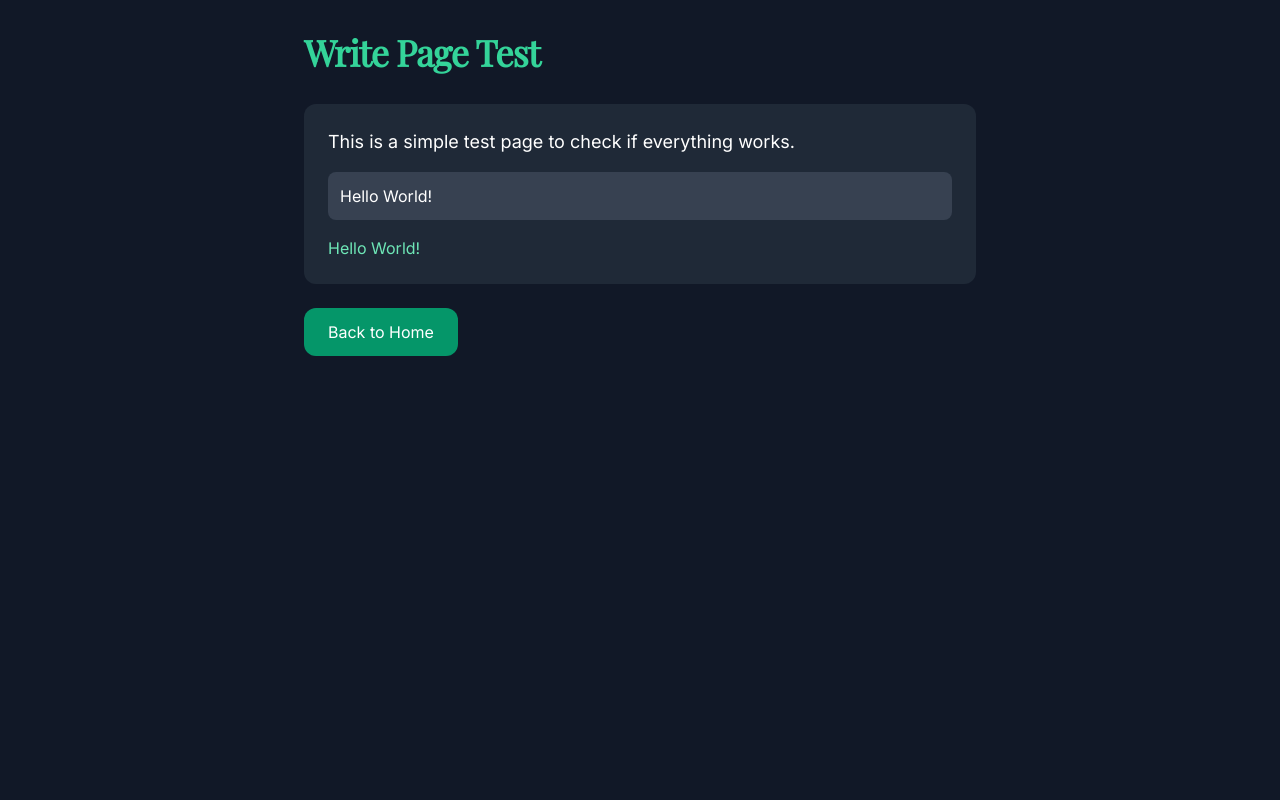
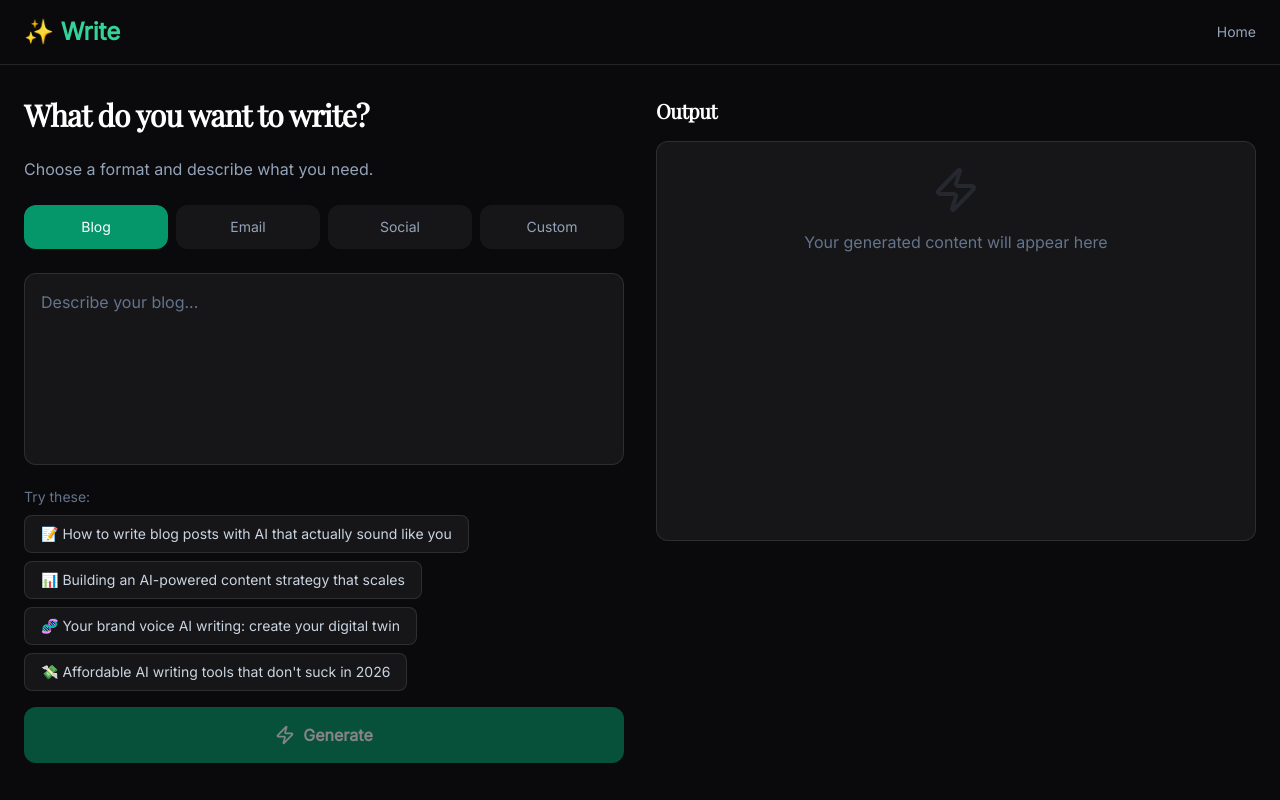
Before and after one commit to xiaomo945/try-ai-writer, a Next.js app: page /write in a window 1280 px wide. Built offline with nearby package versions, Linux system fonts and the light colour scheme.

Commit message:
feat: restore basic write page functionality

```diff
--- a/app/write/page.tsx
+++ b/app/write/page.tsx
@@ -1,29 +1,181 @@
 "use client";
 
 import { useState } from "react";
+import { Zap, Copy, Download, Trash2, Loader2, Check } from "lucide-react";
 import Link from "next/link";
 
+type WritingMode = "blog" | "email" | "social" | "custom";
+type GenerateState = "idle" | "loading" | "done" | "error";
+
+const examplePrompts = [
+  { text: "How to write blog posts with AI that actually sound like you", icon: "📝" },
+  { text: "Building an AI-powered content strategy that scales", icon: "📊" },
+  { text: "Your brand voice AI writing: create your digital twin", icon: "🧬" },
+  { text: "Affordable AI writing tools that don't suck in 2026", icon: "💸" },
+];
+
 export default function WritePage() {
-  const [text, setText] = useState("Hello World!");
+  const [mode, setMode] = useState<WritingMode>("blog");
+  const [prompt, setPrompt] = useState("");
+  const [output, setOutput] = useState("");
+  const [state, setState] = useState<GenerateState>("idle");
+
+  const handleGenerate = async () => {
+    if (!prompt.trim()) return;
+
+    setState("loading");
+    try {
+      // 模拟生成过程
+      await new Promise(resolve => setTimeout(resolve, 1500));
+      const mockText = "This is a sample generated text. In the full version, this will be replaced with real AI-generated content based on your prompt. The original page had many features that we'll restore step by step.";
+      setOutput(mockText);
+      setState("done");
+    } catch (error) {
+      console.error("Generation failed:", error);
+      setState("error");
+    }
+  };
+
+  const handleCopy = () => {
+    navigator.clipboard.writeText(output);
+  };
 
   return (
-    <div className="min-h-screen bg-gray-900 text-white p-8">
-      <div className="max-w-2xl mx-auto">
-        <h1 className="text-4xl font-bold mb-8 text-emerald-400">Write Page Test</h1>
-        <div className="bg-gray-800 p-6 rounded-xl mb-6">
-          <p className="text-lg mb-4">This is a simple test page to check if everything works.</p>
-          <input
-            type="text"
-            value={text}
-            onChange={(e) => setText(e.target.value)}
-            className="w-full p-3 rounded-lg bg-gray-700 text-white"
-          />
-          <p className="mt-4 text-emerald-300">{text}</p>
+    <div className="min-h-screen bg-[#0A0A0C] text-white">
+      {/* Header */}
+      <header className="border-b border-white/10">
+        <div className="max-w-7xl mx-auto px-6 py-4">
+          <div className="flex items-center justify-between">
+            <Link href="/" className="text-2xl font-bold text-emerald-400">
+              ✨ Write
+            </Link>
+            <Link href="/" className="text-sm text-slate-400 hover:text-white">
+              Home
+            </Link>
+          </div>
         </div>
-        <Link href="/" className="inline-block bg-emerald-600 hover:bg-emerald-700 px-6 py-3 rounded-xl font-medium">
-          Back to Home
-        </Link>
-      </div>
+      </header>
+
+      {/* Main Content */}
+      <main className="max-w-7xl mx-auto px-6 py-8">
+        <div className="grid lg:grid-cols-2 gap-8">
+          {/* Left Side - Input */}
+          <div className="space-y-6">
+            <h1 className="text-3xl font-bold mb-2">What do you want to write?</h1>
+            <p className="text-slate-400 mb-6">
+              Choose a format and describe what you need.
+            </p>
+
+            {/* Mode Selector */}
+            <div className="grid grid-cols-4 gap-2 mb-6">
+              {(["blog", "email", "social", "custom"] as const).map((m) => (
+                <button
+                  key={m}
+                  onClick={() => setMode(m)}
+                  className={`px-4 py-3 rounded-xl text-sm font-medium capitalize transition-all ${
+                    mode === m
+                      ? "bg-emerald-600 text-white"
+                      : "bg-white/5 text-slate-400 hover:bg-white/10"
+                  }`}
+                >
+                  {m}
+                </button>
+              ))}
+            </div>
+
+            {/* Input Area */}
+            <div className="space-y-4">
+              <div className="relative">
+                <textarea
+                  value={prompt}
+                  onChange={(e) => setPrompt(e.target.value)}
+                  placeholder={`Describe your ${mode}...`}
+                  className="w-full h-48 bg-white/5 border border-white/10 rounded-xl p-4 text-white placeholder-slate-500 resize-none focus:outline-none focus:border-emerald-500/50"
+                />
+              </div>
+
+              {/* Example Prompts */}
+              <div className="space-y-2">
+                <p className="text-sm text-slate-500">Try these:</p>
+                <div className="flex flex-wrap gap-2">
+                  {examplePrompts.map((example, index) => (
+                    <button
+                      key={index}
+                      onClick={() => setPrompt(example.text)}
+                      className="text-left bg-white/5 hover:bg-white/10 border border-white/10 rounded-lg px-4 py-2 text-sm text-slate-300 transition-all"
+                    >
+                      {example.icon} {example.text}
+                    </button>
+                  ))}
+                </div>
+              </div>
+
+              {/* Generate Button */}
+              <button
+                onClick={handleGenerate}
+                disabled={state === "loading" || !prompt.trim()}
+                className="w-full flex items-center justify-center gap-2 bg-emerald-600 hover:bg-emerald-700 disabled:opacity-50 disabled:cursor-not-allowed text-white font-semibold py-4 rounded-xl transition-all"
+              >
+                {state === "loading" ? (
+                  <>
+                    <Loader2 className="w-5 h-5 animate-spin" />
+                    Generating...
+                  </>
+                ) : (
+                  <>
+                    <Zap className="w-5 h-5" />
+                    Generate
+                  </>
+                )}
+              </button>
+            </div>
+          </div>
+
+          {/* Right Side - Output */}
+          <div className="space-y-4">
+            <div className="flex items-center justify-between">
+              <h2 className="text-xl font-semibold">Output</h2>
+              {state === "done" && (
+                <button
+                  onClick={handleCopy}
+                  className="flex items-center gap-2 px-4 py-2 bg-white/5 hover:bg-white/10 rounded-lg text-sm transition-all"
+                >
+                  <Copy className="w-4 h-4" />
+                  Copy
+                </button>
+              )}
+            </div>
+
+            <div className="bg-white/5 border border-white/10 rounded-xl p-6 min-h-[400px]">
+              {state === "idle" && (
+                <div className="h-full flex flex-col items-center justify-center text-center text-slate-500">
+                  <Zap className="w-12 h-12 mb-4 opacity-20" />
+                  <p>Your generated content will appear here</p>
+                </div>
+              )}
+
+              {state === "loading" && (
+                <div className="h-full flex flex-col items-center justify-center text-center text-slate-400">
+                  <Loader2 className="w-8 h-8 animate-spin mb-4" />
+                  <p>Generating...</p>
+                </div>
+              )}
+
+              {state === "error" && (
+                <div className="h-full flex flex-col items-center justify-center text-center text-red-400">
+                  <p>Something went wrong. Try again.</p>
+                </div>
+              )}
+
+              {state === "done" && (
+                <div className="whitespace-pre-wrap text-slate-200">
+                  {output}
+                </div>
+              )}
+            </div>
+          </div>
+        </div>
+      </main>
     </div>
   );
 }
```
